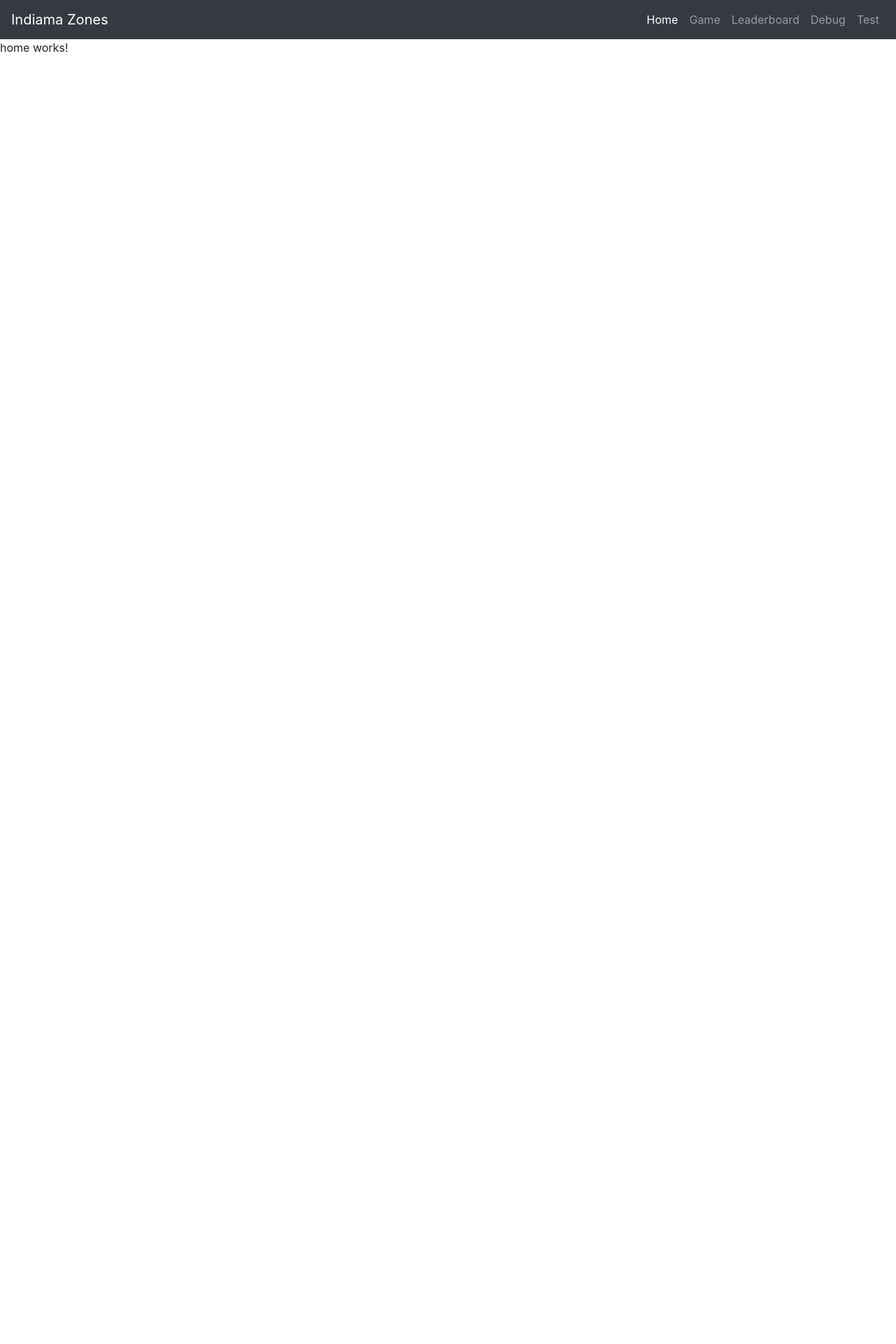
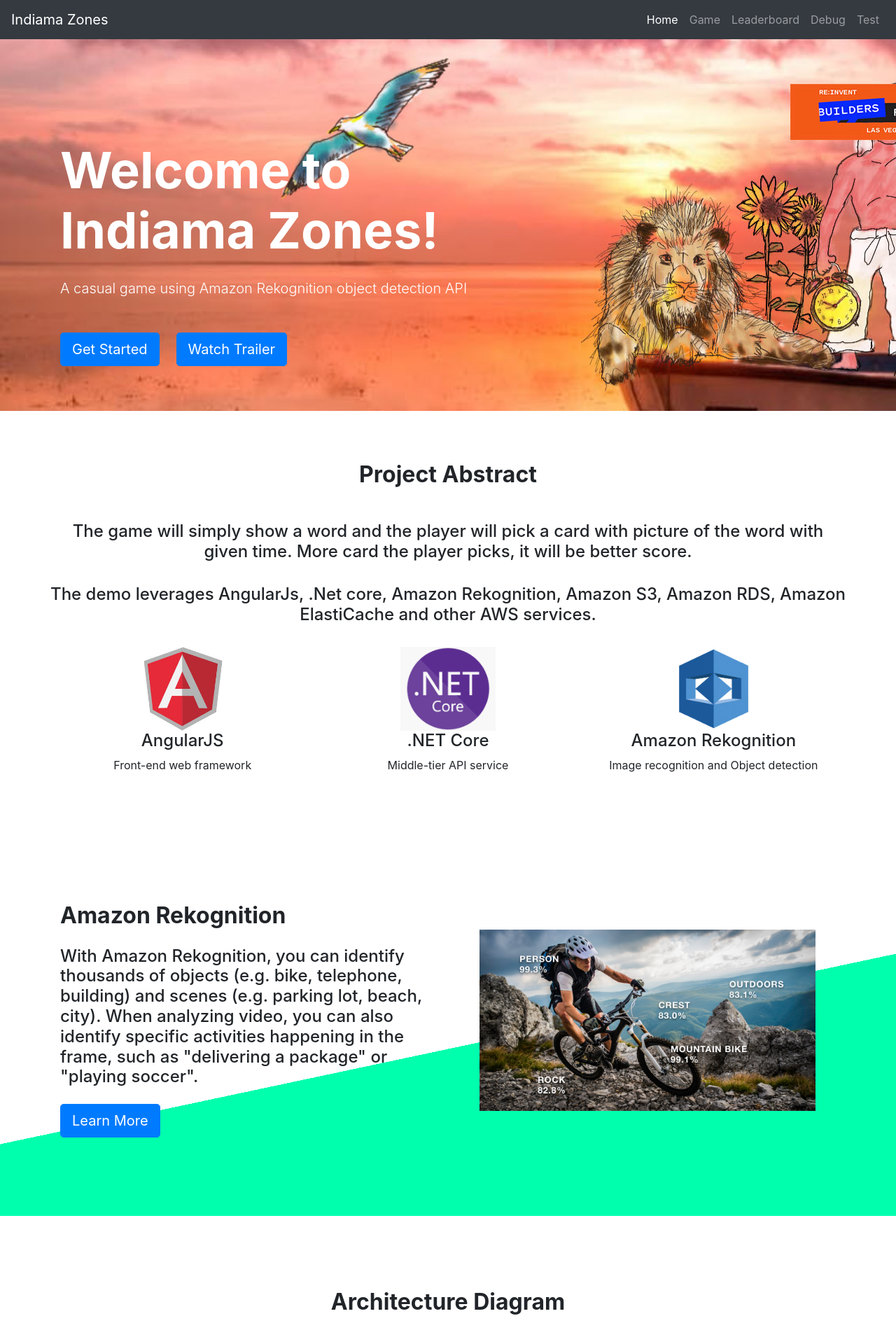
Before and after one commit to noenemy/reinvent2019-buildersfair, an Angular app in the folder Buildsfair-Web/: page /home in a window 1280 px wide. Shown: the top 1920 px of the page at 70% size. Before the commit the page ends 800 px from the top, so only its background shows below. Built offline with nearby package versions, Linux system fonts and the light colour scheme.

Commit message:
Migrated home component

```diff
--- a/Buildsfair-Web/package.json
+++ b/Buildsfair-Web/package.json
@@ -22,6 +22,7 @@
     "angular-font-awesome": "^3.1.2",
     "bootstrap": "^4.3.1",
     "font-awesome": "^4.7.0",
+    "gsap": "^2.1.3",
     "rxjs": "~6.4.0",
     "tslib": "^1.10.0",
     "zone.js": "~0.9.1"
--- a/Buildsfair-Web/src/app/home/home.component.css
+++ b/Buildsfair-Web/src/app/home/home.component.css
@@ -0,0 +1,86 @@
+.jumbotron {
+    position: relative;
+    overflow: hidden;
+    height:100%;
+  }
+  .jumbotron video {
+    position: absolute;
+    z-index: 1;
+    top: 0;
+    width:100%;
+    height:100%;
+    /*  object-fit is not supported on IE  */
+    object-fit: cover;
+    opacity:0.5;
+  }
+  .jumbotron .container {
+    z-index: 2;
+    position: relative;
+  }
+
+  /********** feature (skew background) **********/
+.feature img {
+  width: 100%;
+  max-width: 480px;
+}
+
+#feature-first {
+  background: linear-gradient(168deg, #ffffff 55%, #00FFAD 0);
+}
+
+#feature-last {
+  background: #00FFAD;
+}
+
+/* Three columns side by side */
+.column {
+  float: left;
+  width: 20%;
+  margin-bottom: 16px;
+  padding: 0 8px;
+}
+
+/* Display the columns below each other instead of side by side on small screens */
+@media screen and (max-width: 650px) {
+  .column {
+      width: 100%;
+      display: block;
+  }
+}
+
+/* Add some shadows to create a card effect */
+.card {
+  box-shadow: 0 4px 8px 0 rgba(0, 0, 0, 0.2);
+}
+
+/* Some left and right padding inside the container */
+.container {
+  padding: 0 16px;
+}
+
+/* Clear floats */
+.container::after, .row::after {
+  content: "";
+  clear: both;
+  display: table;
+}
+
+.title {
+  color: grey;
+}
+
+.button {
+  border: none;
+  outline: 0;
+  display: inline-block;
+  padding: 8px;
+  color: white;
+  background-color: #000;
+  text-align: center;
+  cursor: pointer;
+  width: 100%;
+}
+
+.button:hover {
+  background-color: #555;
+}
--- a/Buildsfair-Web/src/app/home/home.component.html
+++ b/Buildsfair-Web/src/app/home/home.component.html
@@ -1,3 +1,153 @@
-<p>
-  home works!
-</p>
+
+<div class="jumbotron jumbotron-fluid" id="banner" style="
+background-image: url(../../assets/images/background/bg-main-01.jpg);">
+  <div class="container text-center text-md-left">
+      <header>
+        <div class="row justify-content-between">
+            <div class="col-11">
+            </div>
+            <div class="col-1 align-self-center text-right">
+                <img src="../../assets/images/builders_logo.jpg" alt="logo">
+            </div>
+        </div>
+      </header>
+      <h1 data-aos="fade" data-aos-easing="linear" data-aos-duration="1000" data-aos-once="true" class="display-3 text-white font-weight-bold">
+        Welcome to<br>
+        Indiama Zones!
+      </h1>
+      <p id="p1" data-aos="fade" data-aos-easing="linear" data-aos-duration="1000" data-aos-once="true" class="lead text-white my-4">
+          A casual game using Amazon Rekognition object detection API
+      </p>
+      <br>
+      <button class="btn btn-primary btn-lg" aria-label="Left" (click)="playGame()">
+        <i fa name="play-circle"></i> Get Started
+      </button>
+      <button class="btn btn-primary btn-lg ml-4" aria-label="Left" (click)="playTrailer()">
+        <i fa name="video-camera"></i> Watch Trailer
+      </button>
+  </div>
+</div>
+
+<!-- three-block -->
+<div class="container my-5 py-2">
+  <h2 class="text-center font-weight-bold my-3">Project Abstract</h2>
+  <div class="row text-center">
+      <div>
+          <h4></h4>
+          <br>
+          <h4>The game will simply show a word and the player will pick a card with picture of the word with given time. More card the player picks, it will be better score.</h4>
+          <br>
+          <h4>The demo leverages AngularJs, .Net core, Amazon Rekognition, Amazon S3, Amazon RDS, Amazon ElastiCache and other AWS services.</h4>
+          <br>
+      </div>
+      <div data-aos="fade-up" data-aos-delay="0" data-aos-duration="1000" data-aos-once="true" class="col-md-4 text-center">
+          <img src="../../assets/images/angular_logo.jpg" alt="AngularJS" height="120" class="mx-auto">
+          <br>
+          <h4>AngularJS</h4>
+          <p>Front-end web framework</p>
+      </div>
+      <div data-aos="fade-up" data-aos-delay="200" data-aos-duration="1000" data-aos-once="true" class="col-md-4 text-center">
+          <img src="../../assets/images/dotnet_core_logo.png" alt=".NET Core" height="120" class="mx-auto">
+          <br>
+          <h4>.NET Core</h4>
+          <p>Middle-tier API service</p>
+      </div>
+      <div data-aos="fade-up" data-aos-delay="400" data-aos-duration="1000" data-aos-once="true" class="col-md-4 text-center">
+          <img src="../../assets/images/rekognition-logo.jpg" alt="Amazon Rekognition" height="120" class="mx-auto">
+          <br>
+          <h4>Amazon Rekognition</h4>
+          <p>Image recognition and Object detection</p>
+      </div>
+  </div>
+</div>
+
+<!-- feature (skew background) -->
+<div class="jumbotron jumbotron-fluid feature" id="feature-first">
+    <div class="container my-5">
+        <div class="row justify-content-between text-center text-md-left">
+            <div data-aos="fade-right" data-aos-duration="1000" data-aos-once="true" class="col-md-6">
+                <h2 class="font-weight-bold">Amazon Rekognition</h2>
+                <h4 class="my-4">With Amazon Rekognition, you can identify thousands of objects (e.g. bike, telephone, building) and scenes (e.g. parking lot, beach, city). When analyzing video, you can also identify specific activities happening in the frame, such as "delivering a package" or "playing soccer".</h4>
+                <a href="https://aws.amazon.com/rekognition/" target="_blank" class="btn btn-primary btn-lg"><i fa name="info"></i> Learn More</a>
+            </div>
+            <div data-aos="fade-left" data-aos-duration="1000" data-aos-once="true" class="col-md-6 align-self-center">
+                <img src="../../assets/images/label-detection-sample.png" width="600" alt="label detection" class="mx-auto d-block">
+            </div>
+        </div>
+    </div>
+</div>
+
+<!-- diagram -->
+<div class="container my-5 py-2">
+    <h2 class="text-center font-weight-bold my-5">Architecture Diagram</h2>
+    <br>
+    <div class="row text-center">
+        <div data-aos="fade-up" data-aos-delay="0" data-aos-duration="1000" data-aos-once="true" class="col text-center">
+            <img src="../../assets/images/diagram.jpg" alt="Architecture Diagram" height="750" class="mx-auto text-center">
+        </div>
+    </div>
+</div>
+
+<!-- Meet the team -->
+<div class="jumbotron jumbotron-fluid">
+  <div class="container">
+
+    <h2 class="text-center font-weight-bold">Meet the Team</h2>
+    <br>
+    <div class="row">
+        <div class="column">
+            <div class="card">
+            <img src="../../assets/images/team/skkim.jpeg" alt="Jane" style="width:100%">
+            <div class="container">
+                <h4>Soonkeun Kim</h4>
+                <p class="title">Project Owner</p>
+                <p style="height:120px">A garage rocker.<br>Full stack development for Front-end and API services including artworks.</p>
+            </div>
+            </div>
+        </div>
+
+        <div class="column">
+            <div class="card">
+            <img src="../../assets/images/team/jwcho.jpeg" alt="Jiwoon" style="width:100%">
+            <div class="container">
+                <h4>Jiwoon Cho</h4>
+                <p class="title">Project Partner</p>
+                <p style="height:120px">Dad with 3 kids.<br>Contribution for overall architecure design, research and deployment.</p>
+            </div>
+            </div>
+        </div>
+
+        <div class="column">
+            <div class="card">
+            <img src="../../assets/images/team/jskim.jpeg" alt="Jisun" style="width:100%">
+            <div class="container">
+                <h4>Jisun Kim</h4>
+                <p class="title">Contributor</p>
+                <p style="height:120px">Born to be a gamer.<br>Contribution for database architecture and sharing domain knowledge.</p>
+            </div>
+            </div>
+        </div>
+        <div class="column">
+            <div class="card">
+            <img src="../../assets/images/team/ssjou.jpeg" alt="Sungshik" style="width:100%">
+            <div class="container">
+                <h4>Sungshik Jou</h4>
+                <p class="title">Contributor</p>
+                <p style="height:120px">The yak shaver.<br>Contribution for architecture design, game ranking and deployment.</p>
+            </div>
+            </div>
+        </div>
+
+        <div class="column">
+            <div class="card">
+            <img src="../../assets/images/team/kkwon.jpeg" alt="Kei" style="width:100%">
+            <div class="container">
+                <h4>Kei Kown</h4>
+                <p class="title">Contributor</p>
+                <p style="height:120px">A working gamer.<br>Contribution for screenplay and contents review.</p>
+            </div>
+            </div>
+        </div>
+    </div>
+</div>
+</div>
--- a/Buildsfair-Web/src/app/home/home.component.ts
+++ b/Buildsfair-Web/src/app/home/home.component.ts
@@ -1,4 +1,6 @@
 import { Component, OnInit } from '@angular/core';
+import { Router } from '@angular/router';
+import { TweenMax } from 'node_modules/gsap';
 
 @Component({
   selector: 'app-home',
@@ -7,9 +9,22 @@ import { Component, OnInit } from '@angular/core';
 })
 export class HomeComponent implements OnInit {
 
-  constructor() { }
+  constructor(private router: Router) { }
 
   ngOnInit() {
+    this.animate();
   }
 
+  animate(): void {
+    TweenMax.fromTo('h1', 3, {x: 250}, {x: 0});
+    TweenMax.fromTo('#p1', 2.4, {x: 300}, {x: 0});
+    TweenMax.fromTo('#p2', 3.3, {x: 300}, {x: 0});
+  }
+  playGame() {
+    this.router.navigateByUrl('/game');
+  }
+
+  playTrailer() {
+    this.router.navigateByUrl('/trailer');
+  }
 }
```
Also changed, not shown: 1 other file (tests, documents, lock files or other folders).
